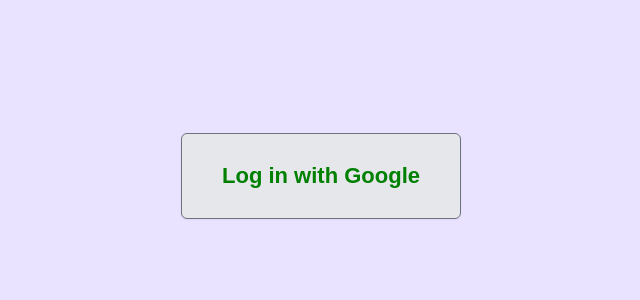
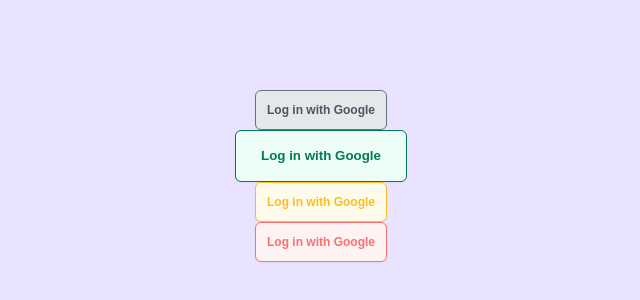
Before and after one commit to umbaomart/scrimba-advanced-react, a React (Vite) app: page / in a window 1280 px wide. Shown: the part 224-524 px from the top of the page, without its empty margins (319-959 px from the left). Built offline with nearby package versions, Linux system fonts and the light colour scheme.

Commit message:
[Reusability] Challenge - Button w/ Variants

```diff
--- a/src/App.css
+++ b/src/App.css
@@ -37,10 +37,23 @@
 }
 
 button.button-lg {
-  padding: 30px 40px;
-  font-size: 22px;
+  padding: 13px 25px;
 }
 
-.green {
-  color: green;
+button.button-success {
+  color: #047857;
+  background-color: #ECFDF5;
+  border-color: #047857;
 }
+
+button.button-warning {
+  color: #FBBF24;
+  background-color: #FFFBEB;
+  border-color: #FBBF24;
+}
+
+button.button-danger {
+  color: #F87171;
+  background-color: #FEF2F2;
+  border-color: #F87171;
+}
--- a/src/App.jsx
+++ b/src/App.jsx
@@ -7,8 +7,31 @@
   return (
     <main>
       <Button
+        size="sm"
+        onClick={() => console.log("Logging in...")}
+      >
+        Log in with Google
+      </Button>
+      <Button
         size="lg"
         className='green'
+        variant="success"
+        onClick={() => console.log("Logging in...")}
+      >
+        Log in with Google
+      </Button>
+      <Button
+        size="sm"
+        className='green'
+        variant="warning"
+        onClick={() => console.log("Logging in...")}
+      >
+        Log in with Google
+      </Button>
+      <Button
+        size="sm"
+        className='green'
+        variant="danger"
         onClick={() => console.log("Logging in...")}
       >
         Log in with Google
--- a/src/components/Button.jsx
+++ b/src/components/Button.jsx
@@ -1,10 +1,11 @@
 import classNames from "classnames";
 
-function Button({ children, size, className, ...props }) {
+function Button({ children, className, size, variant, ...props }) {
 
     let sizeClass = size ? `button-${size}` : '';
+    let variantClass = variant ? `button-${variant}` : '';
 
-    const allClasses = classNames(sizeClass, className);
+    const allClasses = classNames(sizeClass, className, variantClass);
 
     return (
         <button className={allClasses} {...props}>{children}</button>
```
Also changed, not shown: 1 other file (tests, documents, lock files or other folders).
